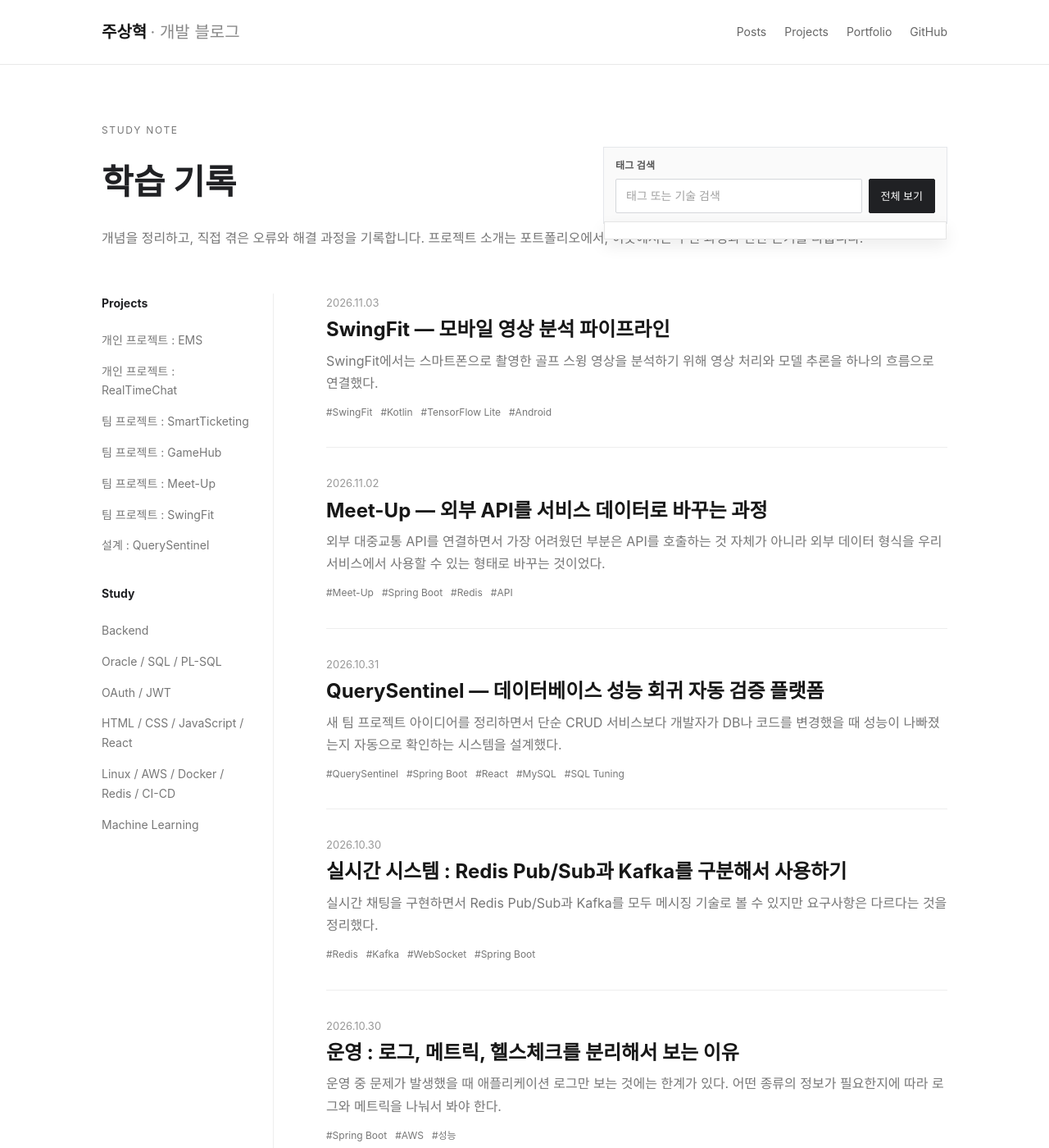
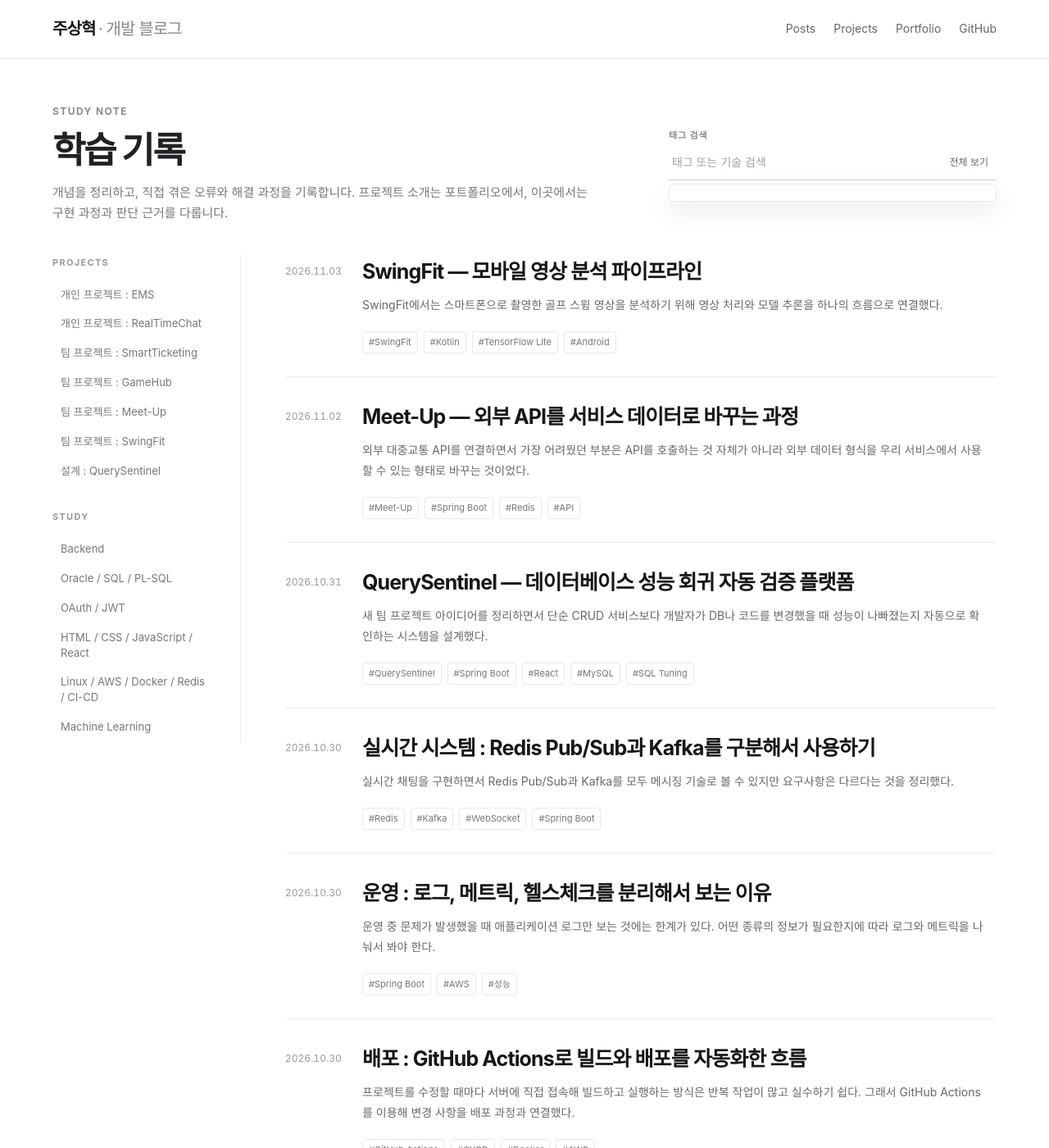
Before and after one commit to zuzusnasna/zuzusnasna.github.io, a Jekyll site: the page built from index.md, in a window 1280 px wide and 1400 px high. Shown: the whole window at 82% size. Built offline with Jekyll 4.4.1, drawn with Linux system fonts in a browser that asks for light colours.

Commit message:
style: refresh blog layout and tag search

```diff
--- a/assets/css/style.css
+++ b/assets/css/style.css
@@ -29,3 +29,68 @@
 .tag-result{padding:6px 9px;border-radius:2px;background:#f7f7f7;border-color:#e5e5e5;color:#444}
 .tag-result:hover{background:#ededed;border-color:#bbb}
 @media(max-width:700px){.tag-search{width:100%;padding:12px;margin:0}.intro-heading-row{gap:14px}.tag-results{position:static;margin-top:8px;box-shadow:none}}
+
+/* Editorial refresh: quiet typography, clearer navigation, and an integrated tag picker. */
+html{scroll-behavior:smooth}
+.site-header{background:rgba(255,255,255,.96);position:sticky;top:0;z-index:20;backdrop-filter:blur(12px)}
+.header-inner{max-width:1200px;padding-top:18px;padding-bottom:18px}
+.brand{letter-spacing:-.045em}
+nav a{padding:5px 0;border-bottom:1px solid transparent;transition:color .18s,border-color .18s}
+nav a:hover{border-color:#222}
+.page-wrap{max-width:1200px;padding-top:54px}
+.intro{margin-bottom:38px}
+.eyebrow{font-weight:700;letter-spacing:.12em;color:#8a8a8a}
+.intro-heading-row{align-items:center;gap:36px}
+.intro-heading-row h1{font-size:clamp(34px,4vw,44px);letter-spacing:-.055em}
+.intro>p:last-child{max-width:660px;font-size:15px;color:#777}
+.content-grid{grid-template-columns:230px minmax(0,1fr);gap:54px}
+.sidebar{border-right:1px solid #ececec;padding-right:28px;position:sticky;top:94px;align-self:start;max-height:calc(100vh - 120px);overflow:auto}
+.sidebar h2{font-size:11px;text-transform:uppercase;letter-spacing:.12em;color:#999;margin-bottom:12px}
+.sidebar-heading{margin-top:30px!important}
+.sidebar .tag{padding:8px 10px;margin:1px 0;border-radius:4px;line-height:1.45;font-size:13px;transition:background .18s,color .18s}
+.sidebar .tag:hover,.sidebar .tag.active{background:#f3f4f5;color:#171717}
+.post-card{display:grid;grid-template-columns:76px minmax(0,1fr);column-gap:18px;row-gap:5px;padding:0 0 28px;margin-bottom:28px}
+.post-card .post-date{grid-column:1;grid-row:1/4;padding-top:10px;font-variant-numeric:tabular-nums;font-size:12px}
+.post-card h2{grid-column:2;font-size:clamp(20px,2.1vw,25px);letter-spacing:-.035em;margin:3px 0 5px}
+.post-card p{grid-column:2;font-size:14px;line-height:1.8;max-width:760px;color:#686868}
+.post-card .post-tags{grid-column:2;gap:7px;margin-top:3px}
+.post-tags span,.post-tags a{padding:3px 7px;border:1px solid #e9e9e9;border-radius:3px;color:#777;font-size:11px;background:#fff}
+.post-tags a:hover{background:#f5f5f5;color:#222}
+.post-card[hidden]{display:none!important}
+.tag-search{width:min(400px,48%);padding:0;border:0;background:transparent;margin:0 0 2px auto}
+.tag-search label{font-size:11px;letter-spacing:.08em;text-transform:uppercase;font-weight:700;color:#888;margin-bottom:2px}
+.tag-search-row{gap:0;border-bottom:1px solid #cfcfcf;transition:border-color .18s}
+.tag-search-row:focus-within{border-color:#171717}
+.tag-search-row input{height:42px;padding:0 4px;border:0;border-radius:0;background:transparent;font-size:14px}
+.tag-search-row input:focus{outline:none;border-color:transparent}
+.tag-search-row input::placeholder{color:#a0a0a0}
+.tag-search-row button{height:32px;align-self:center;min-height:0;padding:0 10px;background:transparent;color:#666;border:0;border-radius:3px;font-size:12px}
+.tag-search-row button:hover{background:#f1f1f1;color:#171717}
+.tag-results{top:calc(100% + 4px);padding:10px;display:flex;gap:6px;max-height:250px;overflow:auto;background:#fff;border:1px solid #e7e7e7;box-shadow:0 12px 30px rgba(20,20,20,.09);border-radius:5px}
+.tag-result{padding:6px 9px;border:1px solid #ededed;border-radius:3px;background:#fafafa;color:#555;font-size:12px;white-space:nowrap;transition:background .15s,border-color .15s}
+.tag-result:hover{background:#f0f0f0;border-color:#d4d4d4;color:#111}
+.tag-no-results{font-size:13px;color:#888;padding:6px 2px}
+.empty{padding:28px 0;border-top:1px solid #eee}
+.post-detail{max-width:800px}
+.post-detail h1{letter-spacing:-.045em;font-size:clamp(32px,4vw,44px)}
+.post-detail>.post-tags{margin-top:18px}
+.post-content{line-height:1.9;margin-top:42px}
+.post-content h2{letter-spacing:-.03em;border-bottom:1px solid #eee;padding-bottom:10px}
+.post-content blockquote{margin:24px 0;padding:12px 18px;border-left:3px solid #bbb;color:#666;background:#fafafa}
+.post-content img{display:block;max-width:100%;height:auto;margin:26px auto;border:1px solid #eee;border-radius:5px}
+.post-content figure{margin:28px 0}
+.post-content figcaption{font-size:12px;text-align:center;color:#888;margin-top:-18px}
+@media(max-width:800px){
+ .page-wrap{padding-top:38px}
+ .content-grid{grid-template-columns:1fr;gap:24px}
+ .sidebar{position:static;max-height:none;display:flex;flex-wrap:nowrap;gap:6px;overflow-x:auto;border-right:0;border-bottom:1px solid #eee;padding:0 0 14px;margin-bottom:8px}
+ .sidebar h2{display:none}
+ .sidebar .tag{white-space:nowrap;flex:0 0 auto}
+ .post-card{grid-template-columns:1fr;gap:5px}
+ .post-card .post-date,.post-card h2,.post-card p,.post-card .post-tags{grid-column:1;grid-row:auto}
+ .post-card .post-date{padding-top:0}
+ .intro-heading-row{align-items:flex-start;flex-direction:column;gap:12px}
+ .tag-search{width:100%;margin:0}
+ .tag-results{position:relative;top:auto;max-height:200px;box-shadow:none;margin-top:6px}
+}
+@media(prefers-reduced-motion:reduce){html{scroll-behavior:auto}*,*::before,*::after{transition:none!important}}
```
